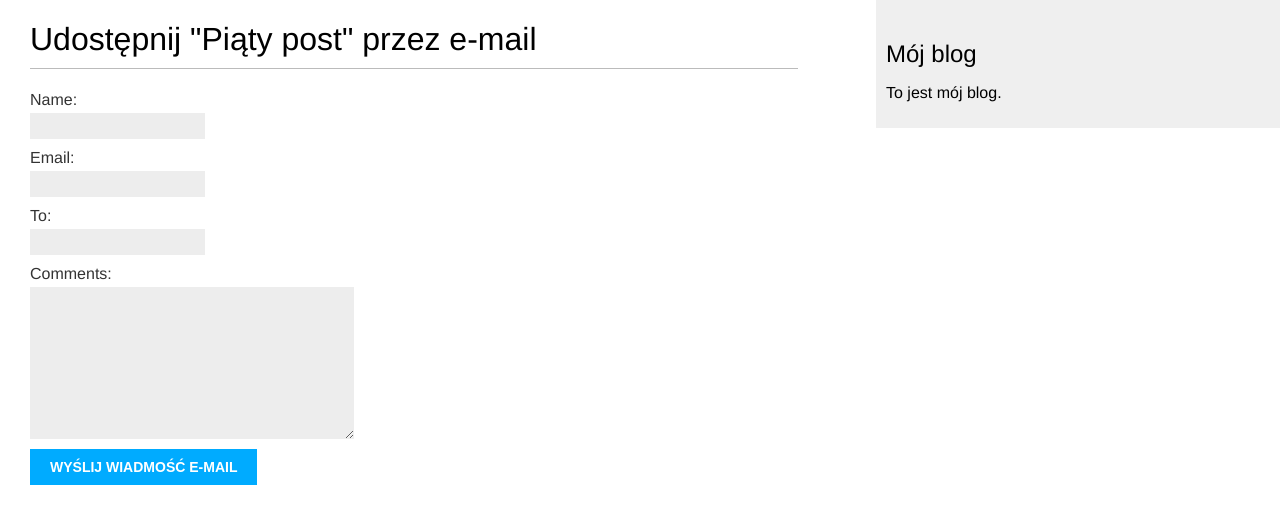
After one commit to bartoszcholewa/django-learning, a Django app: page /blog/5/share/ in a window 1280 px wide. The commit adds this page. Shown: the top 524 px of the page. Run offline with Django 3.2, Linux system fonts and the light colour scheme; data comes from the database, SQL or seed files in the repository; both versions use the stored data as it was after the commit; parts of the project's set-up code (start-up, migrations or seed data) failed here and were passed over.

Commit message:
Chapter 2 - Advanced function

```diff
--- /dev/null
+++ b/src/blog/forms.py
@@ -0,0 +1,13 @@
+from django import forms
+from .models import Comment
+
+class EmailPostForm(forms.Form):
+    name = forms.CharField(max_length=25)
+    email = forms.EmailField()
+    to = forms.EmailField()
+    comments = forms.CharField(required=False, widget=forms.Textarea)
+
+class CommentForm(forms.ModelForm):
+    class Meta:
+        model = Comment
+        fields = ('name', 'email', 'body')
--- a/src/blog/models.py
+++ b/src/blog/models.py
@@ -2,11 +2,13 @@ from django.db import models
 from django.utils import timezone
 from django.contrib.auth.models import User
 from django.core.urlresolvers import reverse
+from taggit.managers import TaggableManager
 
 class PublishedManager(models.Manager): #Utworzenie menedżerów modelu
     def get_queryset(self):
         return super(PublishedManager, self).get_queryset().filter(status='published')
-class Post(models.Model):
+
+class Post(models.Model): # Dodawanie postów na bloga
     STATUS_CHOICES =    (('draft', 'Roboczy'), ('published', 'Opublikowany'),)
     title =             models.CharField(max_length=250)
     slug =              models.SlugField(max_length=250, unique_for_date='publish')
@@ -18,12 +20,34 @@ class Post(models.Model):
     status =            models.CharField(max_length=10, choices=STATUS_CHOICES, default='draft')
     objects =           models.Manager() # Menedżer domyślny
     published =         PublishedManager()  # Menedżer niestandardowy
+    tags =              TaggableManager()
+
+    class Meta: #Sortowanie opublikowanych
+        ordering = ('-publish',)
+
+    def __str__(self): #Wyświetlanie nazwy posta w Admin
+        return self.title
+
+    def get_absolute_url(self): #Uzyskiwanie pełnego adresu strony
+        return reverse('blog:post_detail',
+                        args=[
+                            self.publish.year,
+                            self.publish.strftime('%m'),
+                            self.publish.strftime('%d'),
+                            self.slug
+                            ])
+
+class Comment(models.Model): # System komentarzy
+    post =      models.ForeignKey(Post, related_name='comments')
+    name =      models.CharField(max_length=80)
+    email =     models.EmailField()
+    body =      models.TextField()
+    created =   models.DateTimeField(auto_now_add=True)
+    updated =   models.DateTimeField(auto_now=True)
+    active =    models.BooleanField(default=True)
 
     class Meta:
-        ordering = ('-publish',)
+        ordering = ('created',)
 
     def __str__(self):
-        return self.title
-
-    def get_absolute_url(self):
-        return reverse('blog:post_detail', args=[self.publish.year, self.publish.strftime('%m'), self.publish.strftime('%d'), self.slug])
+        return 'Komentarz dodany przez {} dla posta {}'.format(self.name, self.post)
--- /dev/null
+++ b/src/blog/templates/blog/post/share.html
@@ -0,0 +1,18 @@
+{% extends "blog/base.html" %}
+{% block title %}Udostępnij post{% endblock %}
+
+{% block content %}
+    {% if sent %}
+        <h1>Wiadomość e-mail została wysłana</h1>
+        <p>
+            Wysłanie posta "{{ post.title }}" do {{ cd.to }} zakonczyło się sukcesem.
+        </p>
+    {% else %}
+        <h1>Udostępnij "{{ post.title}}" przez e-mail</h1>
+        <form action="." method="post">
+            {{ form.as_p }}
+            {% csrf_token %}
+            <input type="submit" value="Wyślij wiadmość e-mail">
+        </form>
+    {% endif %}
+{% endblock %}
--- a/src/blog/urls.py
+++ b/src/blog/urls.py
@@ -5,7 +5,10 @@ from . import views
 
 urlpatterns = [
     # Widok posta
-    url(r'^$', views.PostListView.as_view(), name='post_list'), #url(r'^$', views.post_list, name='post_list'),
+    url(r'^$', views.post_list, name='post_list'),
+    url(r'^tag/(?P<tag_slug>[-\w]+)/$', views.post_list, name='post_list_by_tag'),
+    #url(r'^$', views.PostListView.as_view(), name='post_list'),
     url(r'^(?P<year>\d{4})/(?P<month>\d{2})/(?P<day>\d{2})/'
         r'(?P<post>[-\w]+)/$', views.post_detail, name='post_detail'),
+    url(r'^(?P<post_id>\d+)/share/$', views.post_share, name='post_share'),
 ]
--- a/src/blog/views.py
+++ b/src/blog/views.py
@@ -1,7 +1,11 @@
 from django.shortcuts import render, get_object_or_404
-from .models import Post
+from .models import Post, Comment
 from django.core.paginator import Paginator, EmptyPage, PageNotAnInteger # Moduły stronicowania
 from django.views.generic import ListView # Widok klasy
+from .forms import EmailPostForm, CommentForm #Funkcja email i komenatrzy
+from django.core.mail import send_mail
+from taggit.models import Tag
+from django.db.models import Count
 
 class PostListView(ListView):
     queryset = Post.published.all()
@@ -9,10 +13,36 @@ class PostListView(ListView):
     paginate_by = 3
     template_name = 'blog/post/list.html'
 
-def post_list(request): # Widok listy ze stronicowaniem
+# Funkcja email
+def post_share(request, post_id):
+    # Pobieranie posta z jego ID
+    post = get_object_or_404(Post, id=post_id, status='published')
+    sent = False
+    if request.method == 'POST':
+        # Formularz został wysłany.
+        form = EmailPostForm(request.POST)
+        if form.is_valid():
+            cd = form.cleaned_data
+            post_url = request.build_absolute_uri(post.get_absolute_url())
+            subject = '{} ({}) zachęca do przeczytania "{}"'.format(cd['name'], cd['email'], post.title)
+            message = 'Przeczytaj post "{}" na stronie {}\n\n Komentarz dodany przez {}: {}'.format(post.title, post_url, cd['name'], cd['comments'])
+            send_mail(subject, message, 'django.nauka@gmail.com', [cd['to']])
+            sent = True
+    else:
+        form = EmailPostForm()
+    return render(request, 'blog/post/share.html', {'post': post, 'form': form, 'sent': sent})
+
+def post_list(request, tag_slug=None): # Widok listy ze stronicowaniem i tagami
     object_list = Post.published.all()
+    tag = None
+
+    if tag_slug:
+        tag =           get_object_or_404(Tag, slug=tag_slug)
+        object_list =   object_list.filter(tags__in=[tag])
+
     paginator = Paginator(object_list, 3) # 3 Posty na każdą stronę
-    page = request.GET.get('page')
+    page =      request.GET.get('page')
+
     try:
         posts = paginator.page(page)
     except PageNotAnInteger:
@@ -21,9 +51,46 @@ def post_list(request): # Widok listy ze stronicowaniem
     except EmptyPage:
         # W razie braku danej strony, wczytaj ostatnią
         posts = paginator.page(paginator.num_pages)
-    return render(request, 'blog/post/list.html', {'page': page, 'posts': posts})
+
+    context = {
+              'page': page,
+              'posts': posts,
+              'tag': tag
+              }
+    return render(request, 'blog/post/list.html', context)
 
 # Widok szczegółów
 def post_detail(request, year, month, day, post):
-    post = get_object_or_404(Post, slug=post, status='published', publish_year=year, publish_month=month, publish_day=day)
-    return render(request, 'blog/post/detail.html', {'post': post})
+
+    post = get_object_or_404(Post, slug=post, status='published', publish__year=year, publish__month=month, publish__day=day)
+    comments = post.comments.filter(active=True) # Lista komenatrzy
+
+    # Niezdefiniowane obiekty przez pominięty 'if request.method' wciąż muszą być przesłane przez 'return render...'
+    # co generuje błąd: "UnboundLocalError: local variable referenced before assignment"
+    # Biorąc pod uwagę iż przesyłane obiekty do templatki są if'owane, należy je zdefiniować pod wynik FALSE, aby 'return render...'
+    # mógł je przesłać, ale żeby nie wprowadzały logiki templatki w błąd. W dalszym etapie obiekty te po wykonaniu ifa są nadpisywane
+    # poprawnymi wartościami.
+    comment_form = ''
+    new_comment = ''
+
+    if request.method == 'POST':
+        comment_form = CommentForm(data=request.POST)
+        if comment_form.is_valid():
+            new_comment = comment_form.save(commit=False)
+            new_comment.post = post
+            new_comment.save()
+        else:
+            comment_form = CommentForm()
+
+    # Lista podobnych postów
+    post_tags_ids = post.tags.values_list('id', flat=True)
+    similar_posts = Post.published.filter(tags__in=post_tags_ids).exclude(id=post.id)
+    similar_posts = similar_posts.annotate(same_tags=Count('tags')).order_by('-same_tags','-publish')[:4]
+    context =  {
+                'post': post,
+                'comments': comments,
+                'comment_form': comment_form,
+                'new_comment': new_comment,
+                'similar_posts': similar_posts
+                }
+    return render(request, 'blog/post/detail.html', context)
```
Also changed, not shown: src/blog/admin.py (+9 -1 lines), src/blog/templates/blog/post/detail.html (+45 -6 lines), src/blog/templates/blog/post/list.html (+14 -2 lines), src/mysite/settings.py (+9 -0 lines), README.md, src/blog/migrations/0002_comment.py (added), src/blog/migrations/0003_post_tags.py (added), src/db.sqlite3.
